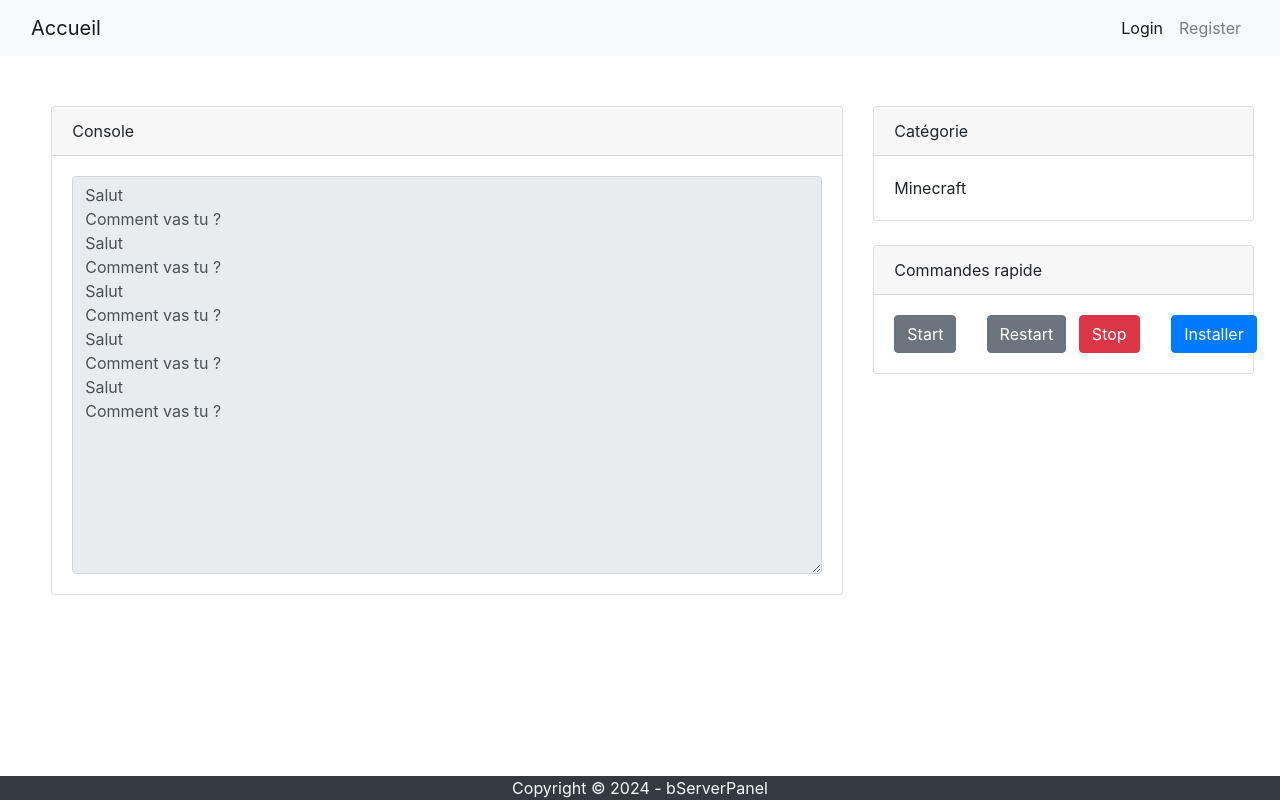
After one commit to Binair-Dev/bServerPanel, a Django app: page /panel/server/2 in a window 1280 px wide. The commit adds this page. Run offline with Django 5.2, Linux system fonts and the light colour scheme; data comes from the database, SQL or seed files in the repository; both versions use the stored data as it was after the commit; some libraries are stand-ins or nearby versions.

Commit message:
updated server-one ui, and templated download base directory in settings

```diff
--- a/bserverpanel/bserverpanel/settings.py
+++ b/bserverpanel/bserverpanel/settings.py
@@ -11,6 +11,7 @@ https://docs.djangoproject.com/en/5.0/ref/settings/
 """
 
 from datetime import timedelta
+import os
 from pathlib import Path
 
 # Build paths inside the project like this: BASE_DIR / 'subdir'.
@@ -135,3 +136,5 @@ REST_FRAMEWORK = {
 SIMPLE_JWT = {
     'ACCESS_TOKEN_LIFETIME': timedelta(hours=1),
 }
+
+DEFAULT_INSTALLATION_DIRECTORY = os.path.join(BASE_DIR, 'servers')
--- a/bserverpanel/bserverpanel/templates/index.html
+++ b/bserverpanel/bserverpanel/templates/index.html
@@ -1,4 +1,5 @@
 {% extends 'base.html' %}
+{% block title %}Accueil{% endblock %}
 {% block content %}
   <div class="container">
     <h1>Gestion de serveur de jeux</h1>
--- a/bserverpanel/bserverpanel/urls.py
+++ b/bserverpanel/bserverpanel/urls.py
@@ -9,5 +9,5 @@ urlpatterns = [
     path('', views.index, name='index'),
 
     path('users/', include('accounts.urls')),
-    path('bserver/', include('serverpanel.urls')),
+    path('panel/', include('serverpanel.urls')),
 ]
--- a/bserverpanel/serverpanel/models.py
+++ b/bserverpanel/serverpanel/models.py
@@ -1,6 +1,8 @@
 from django.db import models
 
 class Server(models.Model):
+    name = models.CharField(max_length=255, default="server")
+    directory = models.CharField(max_length=255, default=None, null=True)
     owner = models.ManyToManyField('accounts.PanelUser')
     game = models.ForeignKey('Game', on_delete=models.CASCADE)
     configuration = models.ManyToManyField('Configuration')
--- /dev/null
+++ b/bserverpanel/serverpanel/templates/server-one.html
@@ -0,0 +1,74 @@
+{% extends 'base.html' %}
+{% block title %}Serveur {{server.name}}{% endblock %}
+{% block content %}
+<div class="row" style="padding-left: 4%; padding-right: 2%; padding-bottom: 2%; margin-top: 50px;">
+    <!-- Blog entries-->
+    <div class="col-lg-8">
+        <!-- Featured blog post-->
+        <div class="card mb-4">
+            <div class="card-header">
+                Console
+            </div>
+            <div class="card-body">
+                <div data-mdb-input-init class="form-outline w-100">
+                    <textarea class="form-control" rows="16" cols="33" readonly>
+Salut
+Comment vas tu ?
+Salut
+Comment vas tu ?
+Salut
+Comment vas tu ?
+Salut
+Comment vas tu ?
+Salut
+Comment vas tu ?
+                    </textarea>
+                </div>
+            </div>
+        </div>
+    </div>
+    <!-- Side widgets-->
+    <div class="col-lg-4">
+        <!-- Categories widget-->
+        <div class="card mb-4">
+            <div class="card-header">Catégorie</div>
+            <div class="card-body">
+                <div class="row">
+                    <div class="col-sm-12">
+                        <ul class="list-unstyled mb-0">
+                            <li>{{server.game.name}}</li>
+                        </ul>
+                    </div>
+                </div>
+            </div>
+        </div>
+        <div class="card mb-4">
+            <div class="card-header">Commandes rapide</div>
+            <div class="card-body">
+                <div class="row">
+                    <div class="col-sm-3">
+                        <ul class="list-unstyled mb-0">
+                            <li><a class="btn btn-secondary" href="/panel/server/start/{{server.id}}">Start</a></li>
+                        </ul>
+                    </div>
+                    <div class="col-sm-3">
+                        <ul class="list-unstyled mb-0">
+                            <li><a class="btn btn-secondary" href="/panel/server/restart/{{server.id}}">Restart</a></li>
+                        </ul>
+                    </div>
+                    <div class="col-sm-3">
+                        <ul class="list-unstyled mb-0">
+                            <li><a class="btn btn-danger" href="/panel/server/stop/{{server.id}}">Stop</a></li>
+                        </ul>
+                    </div>
+                    <div class="col-sm-3">
+                        <ul class="list-unstyled mb-0">
+                            <li><a class="btn btn-primary" href="/panel/server/install/{{server.id}}">Installer</a></li>
+                        </ul>
+                    </div>
+                </div>
+            </div>
+        </div>
+    </div>
+</div>
+{% endblock %}
--- a/bserverpanel/serverpanel/urls.py
+++ b/bserverpanel/serverpanel/urls.py
@@ -2,5 +2,10 @@ from django.urls import path
 from . import views
 
 urlpatterns = [
-    # path('files/', views.panel_user_file_list, name='file-list'),
+    path('servers/', views.panel_server_list, name='server-list'),
+    path('server/<int:id>', views.panel_server_one, name='server-one'),
+    path('server/start/<int:id>', views.panel_server_start, name='server-start'),
+    path('server/stop/<int:id>', views.panel_server_stop, name='server-stop'),
+    path('server/restart/<int:id>', views.panel_server_restart, name='server-restart'),
+    path('server/install/<int:id>', views.panel_server_install, name='server-install'),
 ]
--- /dev/null
+++ b/bserverpanel/serverpanel/views.py
@@ -0,0 +1,45 @@
+import threading
+from django.shortcuts import redirect, render
+from accounts.models import PanelUser
+from serverpanel.models import Server
+from .utils import downloader
+
+def panel_server_list(request):
+    try:
+        paneluser = PanelUser.objects.get(user=request.user)
+        servers = Server.objects.all().filter(owner=paneluser)
+        return render(request, 'server-list.html', {'servers': servers, 'paneluser': paneluser})
+    except PanelUser.DoesNotExist:
+        return render(request, 'server-list.html', {})
+
+def panel_server_one(request, id):
+    try:
+        server = Server.objects.get(id=id)
+        return render(request, 'server-one.html', {'server': server})
+    except Server.DoesNotExist:
+        return render(request, 'server-one.html', {})
+
+def panel_server_start(request, id):
+    return redirect('server-one', id)
+
+def panel_server_stop(request, id):
+    return redirect('server-one', id)
+
+def panel_server_restart(request, id):
+    return redirect('server-one', id)
+
+def panel_server_install(request, id):
+    # Pour lancer le téléchargement dans un thread différent pour pas bloquer le site et rediriger vers la page du serveur
+    # thread = threading.Thread(target=downloader.runDownload, args=(
+    #     "https://api.papermc.io/v2/projects/paper/versions/1.20.4/builds/496/downloads/paper-1.20.4-496.jar",
+    #     'paper-1.20.4-496.jar',
+    #     'test')
+    #     )
+    # thread.start()
+
+    # TODO: Remove
+    downloader.runDownload(
+        "https://api.papermc.io/v2/projects/paper/versions/1.20.4/builds/496/downloads/paper-1.20.4-496.jar",
+        'paper-1.20.4-496.jar',
+        'test')
+    return redirect('server-one', id)
--- a/bserverpanel/templates/base.html
+++ b/bserverpanel/templates/base.html
@@ -31,6 +31,9 @@
                     {% endif %}
                     {% if user.is_authenticated %}
                     <li class="nav-item">
+                        <a class="nav-link" href="/panel/servers">Mes serveurs</a>
+                    </li>
+                    <li class="nav-item">
                         <a class="nav-link" href="/users/profile">Profil</a>
                     </li>
                     <li class="nav-item">
```
Also changed, not shown: bserverpanel/serverpanel/templates/server-list.html (added, +32 -0 lines), bserverpanel/serverpanel/utils/downloader.py (+10 -8 lines), bserverpanel/db.sqlite3, bserverpanel/serverpanel/migrations/0004_server_name.py (added), bserverpanel/serverpanel/migrations/0005_server_directory.py (added).
